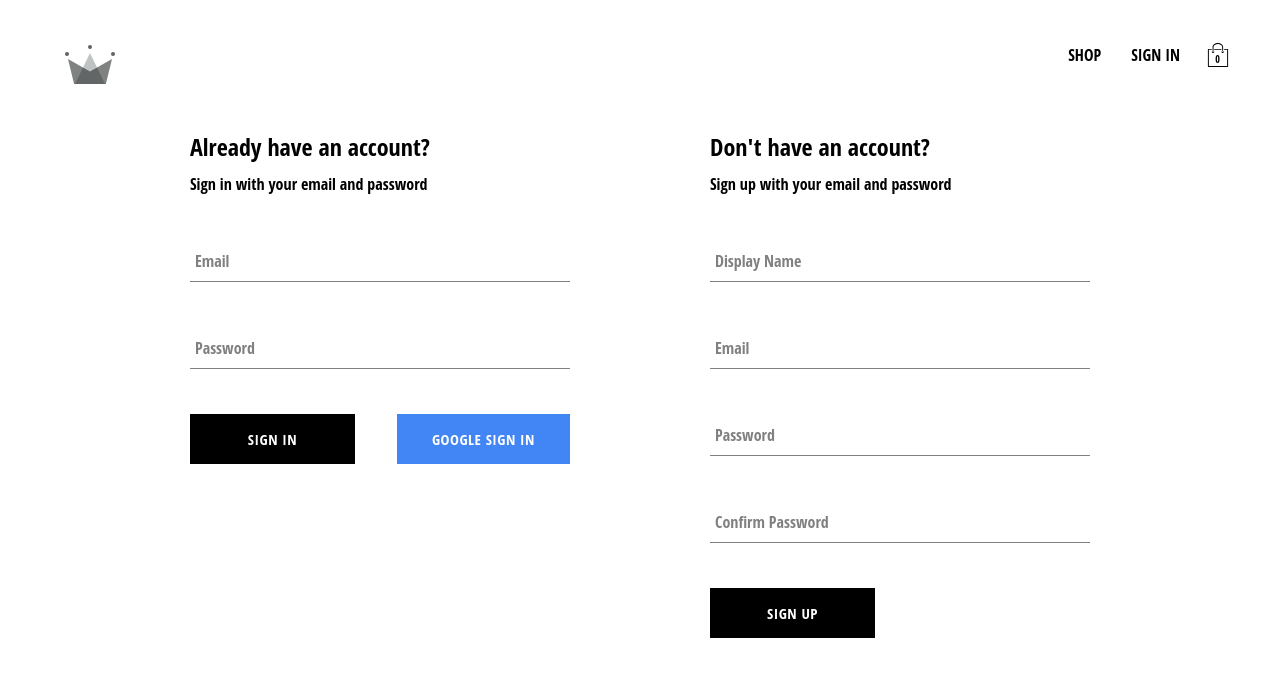
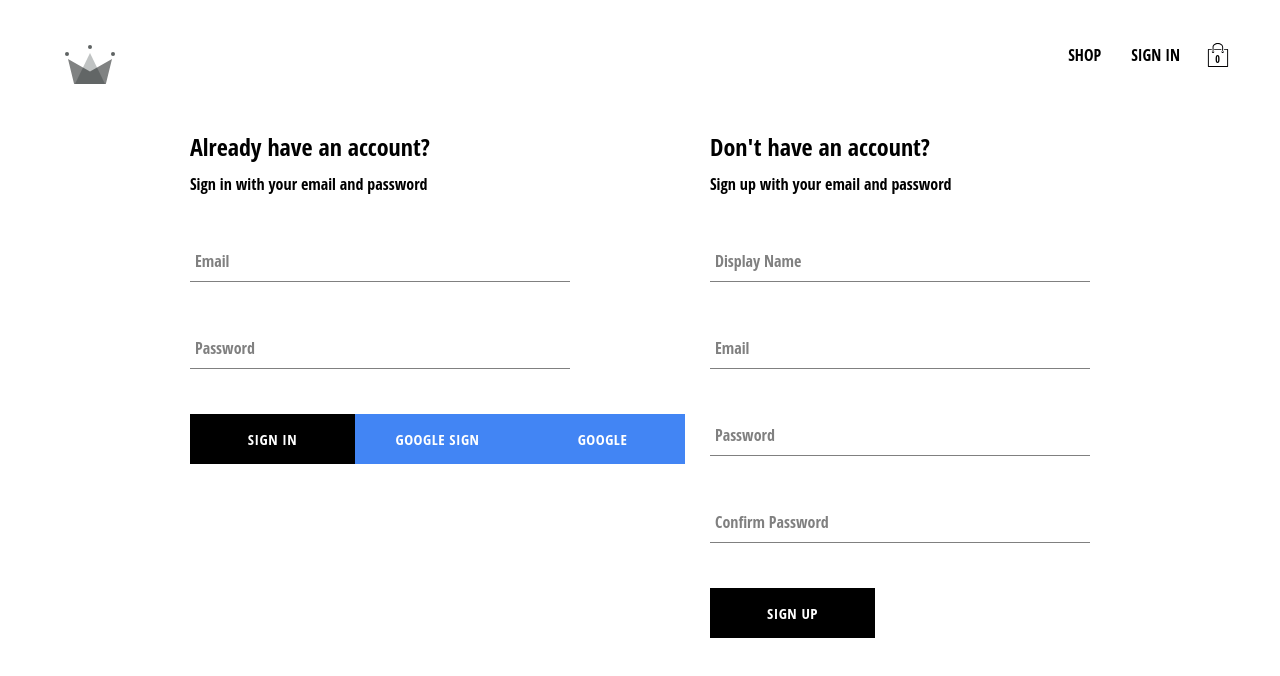
Before and after one commit to CollinDex/colchi-stores, a React (Create React App) app: page /auth in a window 1280 px wide. Shown: the top 676 px of the page. Built offline with nearby package versions, Linux system fonts and the light colour scheme; no server answers; the database is empty.

Commit message:
working on signIn Error

```diff
--- a/src/components/sign-in-form/sign-in-form.component.jsx
+++ b/src/components/sign-in-form/sign-in-form.component.jsx
@@ -47,7 +47,7 @@ const SignInForm = () => {
     }, []);
 
 
-/*     const signInWithRedirect = async () => {
+    const signInWithRedirect = async () => {
         try {
             await signInWithGoogleRedirect();
             console.log('User creation succesful');
@@ -59,7 +59,7 @@ const SignInForm = () => {
               }
           }
     };
- */
+
     const signInWithGoogle = async () => {
 
         // Check if the current device is mobile using orientation
@@ -69,7 +69,6 @@ const SignInForm = () => {
         if (isMobile) {
             try {
                 await signInWithGoogleRedirect();
-                console.log('User creation succesful');
             } catch (error) {
                   if(error.code === 'auth/popup-closed-by-user') {
                       alert('Cannot create user, popup-closed-by-user');
@@ -80,7 +79,8 @@ const SignInForm = () => {
         } else {
             //SignIn with Google Popup, if user closes the pop up display an alert(on pc devices)
             try {
-                await signInWithGooglePopup();
+                 await signInWithGooglePopup();
+
               } catch (error) {
                   if(error.code === 'auth/popup-closed-by-user') {
                       alert('Cannot create user, popup-closed-by-user');
@@ -135,7 +135,7 @@ const SignInForm = () => {
                 <div className="buttons-container">
                 <Button type='submit'>Sign In</Button>
                 <Button type='button' buttonType='google' onClick={signInWithGoogle}>Google sign in</Button>
-                {/* <Button type='button' buttonType='google' onClick={signInWithRedirect}>Google Redirect sign in</Button> */}
+                <Button type='button' buttonType='google' onClick={signInWithRedirect}>Google Redirect sign in</Button>
                 </div>
             </form>
         </div>
```
